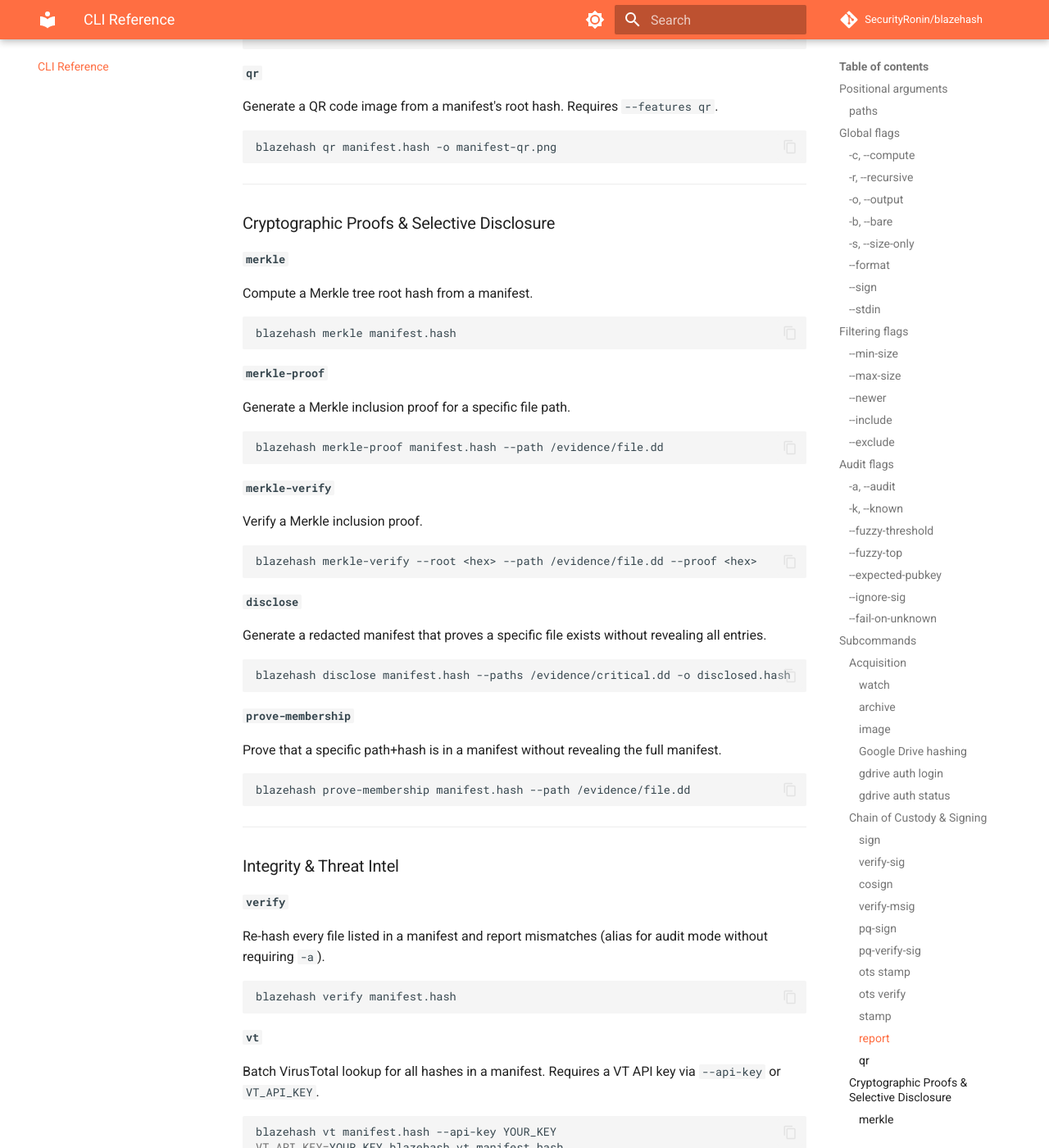
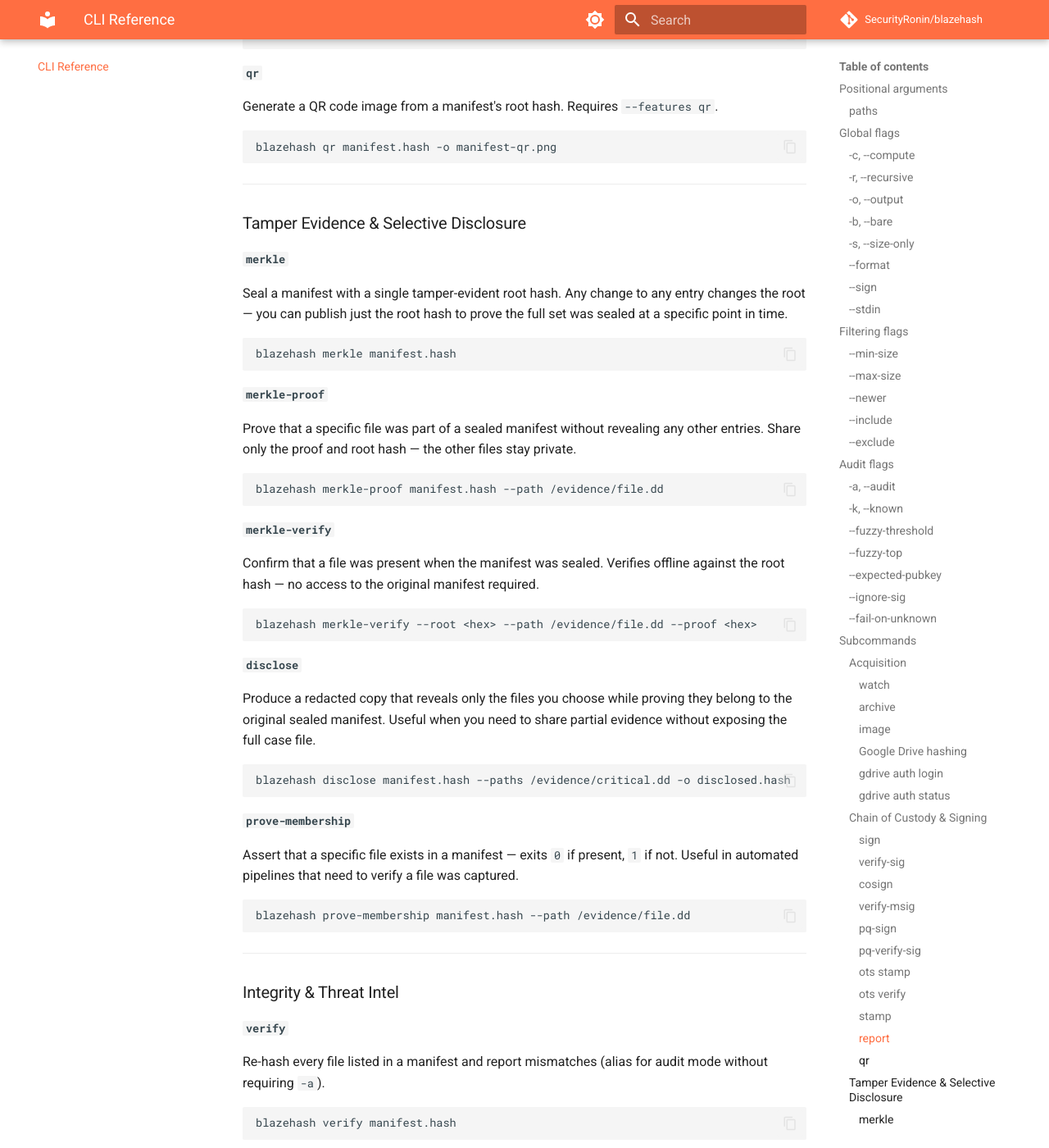
Before and after one commit to SecurityRonin/blazehash, an MkDocs documentation site: the page built from docs/cli-reference.md, in a window 1280 px wide and 1400 px high, scrolled down 9540 px. Shown: the whole window at 82% size. Built offline with MkDocs 1.6.1 and Material for MkDocs 9.7.7, drawn with Linux system fonts in a browser that asks for light colours; comment, search, counter and statistics services are not loaded; some of the changed text lies outside the part shown.

Commit message:
docs: rewrite implementation-focused subcommand descriptions to user goals
merkle / merkle-proof / merkle-verify: replaced "Compute a Merkle tree root hash"
  with what the examiner actually achieves — sealing evidence, proving a file was
  present, verifying offline without the original manifest.
  Also renamed section "Cryptographic Proofs" → "Tamper Evidence & Selective Disclosure".

sym-diff: replaced set-theory "Symmetric difference" with "Find files that changed
  between two evidence snapshots."

balance: added context — "distributing work across multiple machines or verifiers."

interleave: added context — "interlacing two partial collections into a single
  ordered pass."

pivot: replaced "Re-key manifest entries by algorithm column" with the actual user
  scenario — cross-referencing a BLAKE3 manifest against a legacy SHA-256 database.

Co-Authored-By: Claude Sonnet 4.6 <noreply@anthropic.com>

````diff
--- a/docs/cli-reference.md
+++ b/docs/cli-reference.md
@@ -426,11 +426,11 @@ blazehash qr manifest.hash -o manifest-qr.png
 
 ---
 
-### Cryptographic Proofs & Selective Disclosure
+### Tamper Evidence & Selective Disclosure
 
 #### `merkle`
 
-Compute a Merkle tree root hash from a manifest.
+Seal a manifest with a single tamper-evident root hash. Any change to any entry changes the root — you can publish just the root hash to prove the full set was sealed at a specific point in time.
 
 ```bash
 blazehash merkle manifest.hash
@@ -438,7 +438,7 @@ blazehash merkle manifest.hash
 
 #### `merkle-proof`
 
-Generate a Merkle inclusion proof for a specific file path.
+Prove that a specific file was part of a sealed manifest without revealing any other entries. Share only the proof and root hash — the other files stay private.
 
 ```bash
 blazehash merkle-proof manifest.hash --path /evidence/file.dd
@@ -446,7 +446,7 @@ blazehash merkle-proof manifest.hash --path /evidence/file.dd
 
 #### `merkle-verify`
 
-Verify a Merkle inclusion proof.
+Confirm that a file was present when the manifest was sealed. Verifies offline against the root hash — no access to the original manifest required.
 
 ```bash
 blazehash merkle-verify --root <hex> --path /evidence/file.dd --proof <hex>
@@ -454,7 +454,7 @@ blazehash merkle-verify --root <hex> --path /evidence/file.dd --proof <hex>
 
 #### `disclose`
 
-Generate a redacted manifest that proves a specific file exists without revealing all entries.
+Produce a redacted copy that reveals only the files you choose while proving they belong to the original sealed manifest. Useful when you need to share partial evidence without exposing the full case file.
 
 ```bash
 blazehash disclose manifest.hash --paths /evidence/critical.dd -o disclosed.hash
@@ -462,7 +462,7 @@ blazehash disclose manifest.hash --paths /evidence/critical.dd -o disclosed.hash
 
 #### `prove-membership`
 
-Prove that a specific path+hash is in a manifest without revealing the full manifest.
+Assert that a specific file exists in a manifest — exits `0` if present, `1` if not. Useful in automated pipelines that need to verify a file was captured.
 
 ```bash
 blazehash prove-membership manifest.hash --path /evidence/file.dd
@@ -511,7 +511,7 @@ blazehash diff before.hash after.hash
 
 #### `sym-diff`
 
-Symmetric difference: entries whose path appears in A or B but not both.
+Find files that changed between two evidence snapshots — entries that appear in one manifest but not the other. Useful for pinpointing what was added or removed between two collection points.
 
 ```bash
 blazehash sym-diff before.hash after.hash -o changes.hash
@@ -716,7 +716,7 @@ blazehash split manifest.hash --parts 4
 
 #### `balance`
 
-Split a manifest into N roughly equal parts by size.
+Split a manifest into N parts of roughly equal total file size — useful when distributing hashing work across multiple machines or verifiers.
 
 ```bash
 blazehash balance manifest.hash --parts 4
@@ -724,7 +724,7 @@ blazehash balance manifest.hash --parts 4
 
 #### `interleave`
 
-Merge two manifests in alternating A B A B order.
+Combine two manifests by alternating their entries (A, B, A, B, …). Useful for interlacing two partial collections into a single ordered pass before hashing or processing.
 
 ```bash
 blazehash interleave part-a.hash part-b.hash -o interleaved.hash
@@ -789,7 +789,7 @@ blazehash annotate manifest.hash --note "Reviewed by Jane Smith"
 
 #### `pivot`
 
-Re-key manifest entries by a different algorithm column (for cross-referencing with legacy manifests).
+Produce a copy of a manifest keyed by a different algorithm — useful when you need to cross-reference a BLAKE3 manifest against a legacy SHA-256 database or hand it to a tool that only understands one algorithm.
 
 ```bash
 blazehash pivot manifest.hash --pivot-algo sha256 -o sha256-keyed.hash
````
